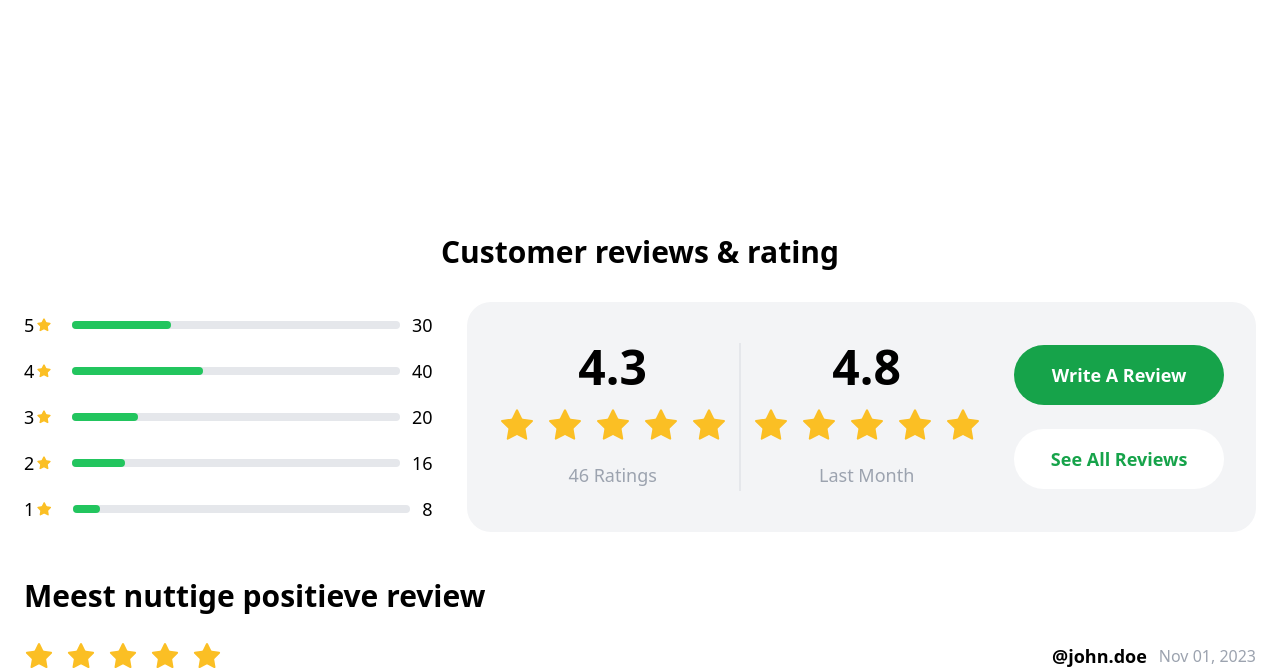
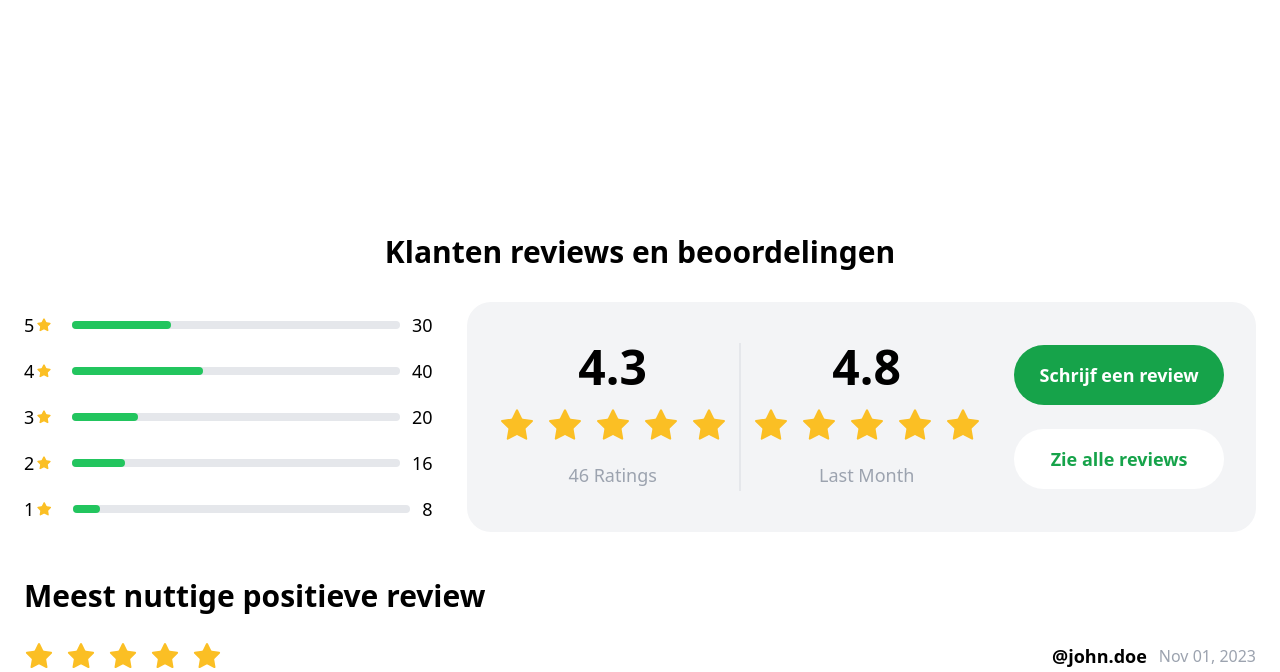
Before and after one commit to JariKN01/all3, a Django app: page / in a window 1280 px wide. Shown: the part 1742-2414 px from the top of the page. Run offline with Django 5.2, Linux system fonts and the light colour scheme; some libraries are stand-ins or nearby versions.

Commit message:
Updating dark style

```diff
--- a/templates/home.html
+++ b/templates/home.html
@@ -93,7 +93,7 @@
                     <img class="relative z-10 object-cover w-full rounded-md h-96"
                          src="{% static 'images/slide1.jpg' %}" alt="">
 
-                    <div class="relative z-20 max-w-sm p-6 mx-auto -mt-20 bg-white rounded-md shadow dark:bg-gray-900">
+                    <div class="relative z-20 max-w-sm p-6 mx-auto -mt-20 bg-white rounded-md shadow dark:bg-gray-800">
                         <a href="#" class="font-semibold text-gray-800 hover:underline dark:text-white md:text-xl">
                             Groen beheer en groen onderhoud op locatie
                         </a>
@@ -109,7 +109,7 @@
                     <img class="relative z-10 object-cover w-full rounded-md h-96" src="{% static 'images/hero.jpg' %}"
                          alt="">
 
-                    <div class="relative z-20 max-w-sm p-6 mx-auto -mt-20 bg-white rounded-md shadow dark:bg-gray-900">
+                    <div class="relative z-20 max-w-sm p-6 mx-auto -mt-20 bg-white rounded-md shadow dark:bg-gray-800">
                         <a href="#" class="font-semibold text-gray-800 hover:underline dark:text-white md:text-xl">
                             Professionele uitstraling van uw bedrijfsterrein en vastgoed
                         </a>
@@ -125,7 +125,7 @@
                     <img class="relative z-10 object-cover w-full rounded-md h-96"
                          src="{% static 'images/slide3.jpg' %}" alt="">
 
-                    <div class="relative z-20 max-w-sm p-6 mx-auto -mt-20 bg-white rounded-md shadow dark:bg-gray-900">
+                    <div class="relative z-20 max-w-sm p-6 mx-auto -mt-20 bg-white rounded-md shadow dark:bg-gray-800">
                         <a href="#" class="font-semibold text-gray-800 hover:underline dark:text-white md:text-xl">
                             Direct groen onderhoud plannen? Regel het gemakkelijk via onze shop
                         </a>
@@ -143,8 +143,7 @@
         <div class="w-full max-w-7xl px-4 md:px-5 lg:px-6 mx-auto">
             <div class="">
                 <h2 class="font-manrope font-bold text-2xl sm:text-3xl text-black dark:text-white mb-8 text-center">
-                    Customer reviews &
-                    rating</h2>
+                    Klanten reviews en beoordelingen</h2>
                 <div class="grid grid-cols-12 mb-11">
 
                     <div class="col-span-12 xl:col-span-4 flex items-center">
@@ -253,12 +252,12 @@
                     </div>
                     <div class="col-span-12 max-xl:mt-8 xl:col-span-8 xl:pl-8 w-full min-h-[230px]">
                         <div
-                                class="grid grid-cols-12 h-full px-8 max-lg:py-8 rounded-3xl bg-gray-100 w-full max-xl:max-w-3xl max-xl:mx-auto">
+                                class="grid grid-cols-12 h-full px-8 max-lg:py-8 rounded-3xl bg-gray-100 w-full max-xl:max-w-3xl max-xl:mx-auto dark:bg-gray-800">
                             <div class="col-span-12 md:col-span-8 flex items-center">
                                 <div class="flex flex-col sm:flex-row items-center max-lg:justify-center w-full h-full">
                                     <div
                                             class="sm:pr-3 sm:border-r border-gray-200 flex items-center justify-center flex-col">
-                                        <h2 class="font-manrope font-bold text-5xl text-black text-center mb-4">4.3</h2>
+                                        <h2 class="font-manrope font-bold text-5xl text-black dark:text-white text-center mb-4">4.3</h2>
                                         <div class="flex items-center gap-3 mb-4">
                                             <svg xmlns="http://www.w3.org/2000/svg" width="36" height="36"
                                                  viewBox="0 0 36 36" fill="none">
@@ -331,7 +330,7 @@
 
                                     <div
                                             class="sm:pl-3 sm:border-l border-gray-200 flex items-center justify-center flex-col">
-                                        <h2 class="font-manrope font-bold text-5xl text-black text-center mb-4">4.8</h2>
+                                        <h2 class="font-manrope font-bold text-5xl text-black dark:text-white text-center mb-4">4.8</h2>
                                         <div class="flex items-center gap-3 mb-4">
                                             <svg xmlns="http://www.w3.org/2000/svg" width="36" height="36"
                                                  viewBox="0 0 36 36" fill="none">
@@ -407,13 +406,11 @@
                                 <div class="flex items-center flex-col justify-center w-full h-full ">
                                     <button
                                             class="rounded-full px-6 py-4 bg-green-600 font-semibold text-lg text-white whitespace-nowrap mb-6 w-full text-center shadow-sm shadow-transparent transition-all duration-500 hover:bg-green-700 hover:shadow-green-400">
-                                        Write
-                                        A Review
+                                        Schrijf een review
                                     </button>
                                     <button
                                             class="rounded-full px-6 py-4 bg-white font-semibold text-lg text-green-600 whitespace-nowrap w-full text-center shadow-sm shadow-transparent transition-all duration-500 hover:bg-green-100 hover:shadow-green-200">
-                                        See
-                                        All Reviews
+                                        Zie alle reviews
                                     </button>
                                 </div>
                             </div>
```
